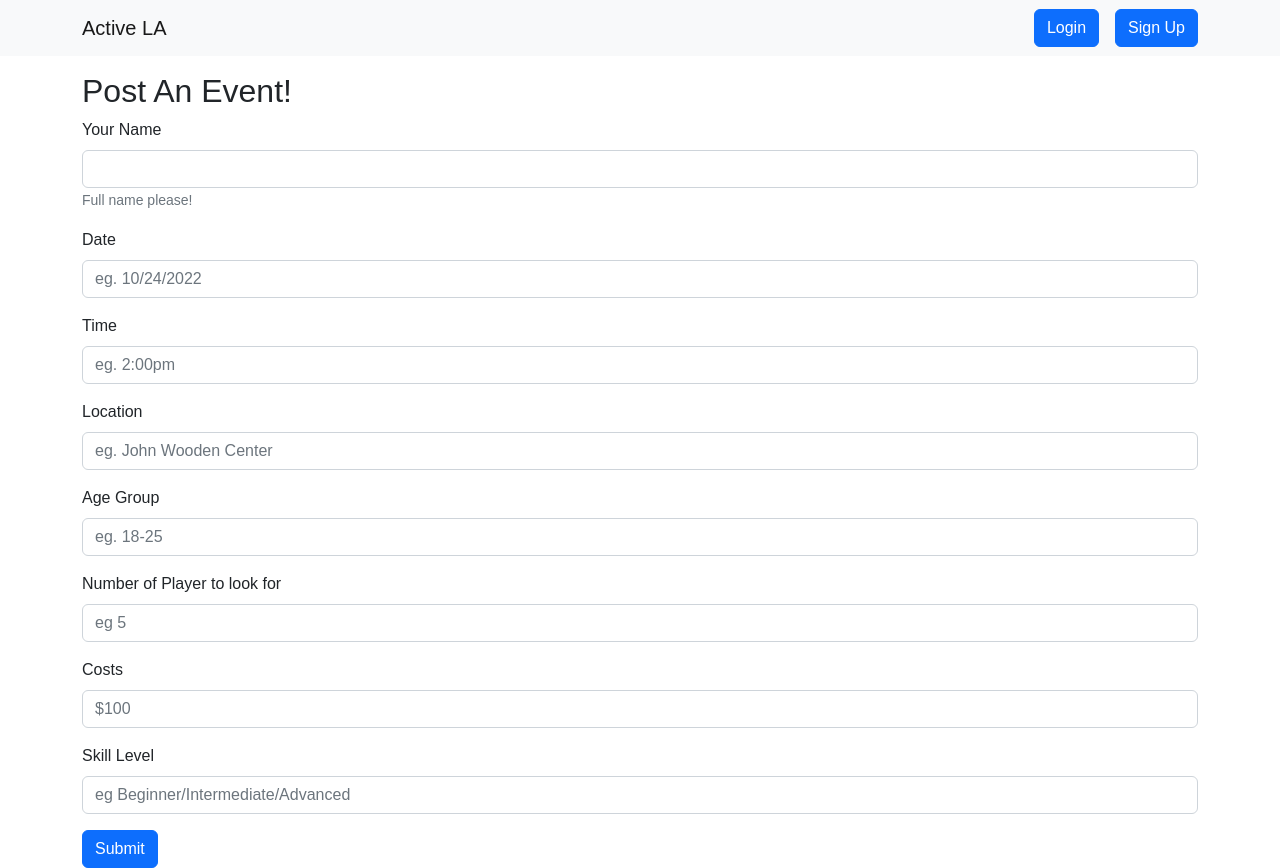
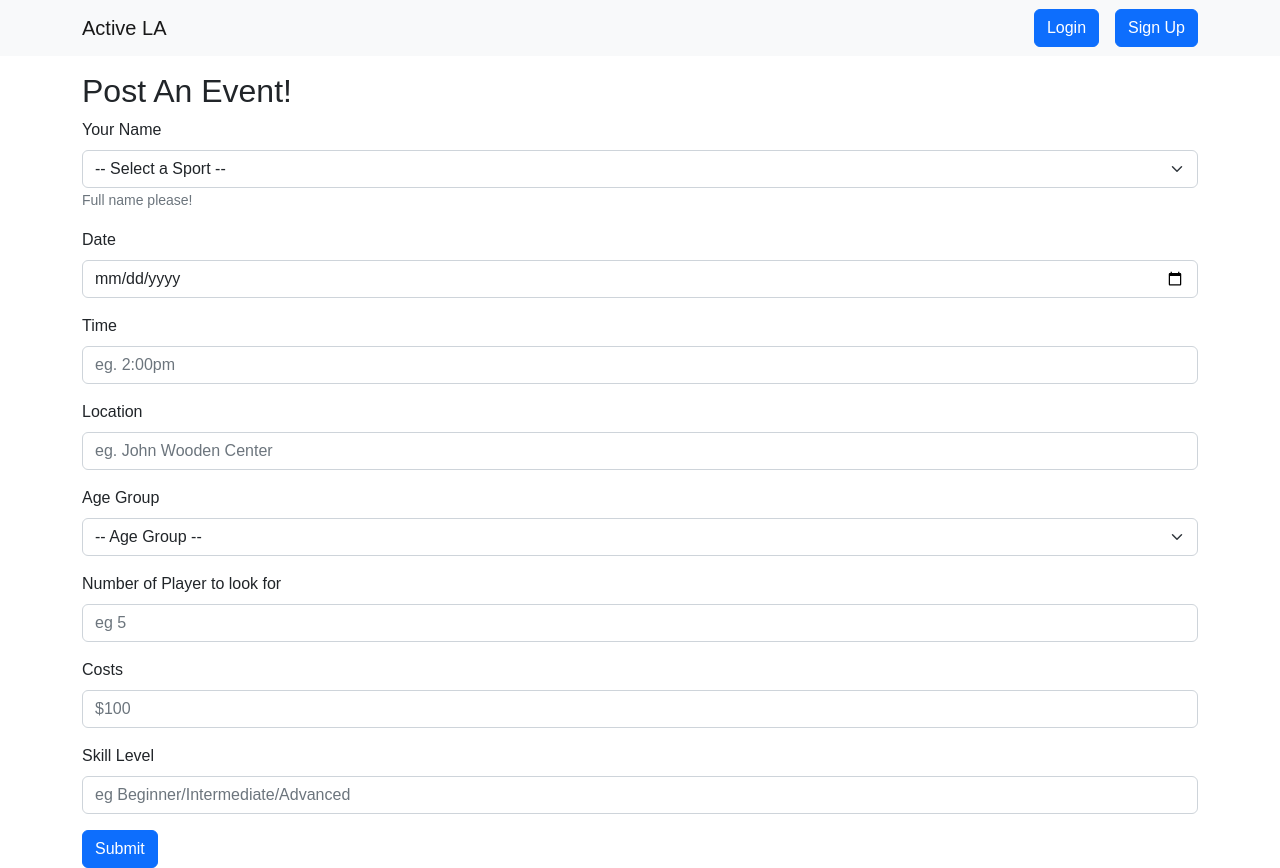
Before and after one commit to TayKaiJun/ActiveLA, a React (Create React App) app in the folder client/: page /PostEvent in a window 1280 px wide. Built offline with nearby package versions, Linux system fonts and the light colour scheme.

Commit message:
sports and age field dropdown, added date picker

```diff
--- a/client/src/pages/Post-Event/index.jsx
+++ b/client/src/pages/Post-Event/index.jsx
@@ -62,12 +62,25 @@ const validateForm = () => {
       <Form>
         <Form.Group className="mb-3" controlId="name">
           <Form.Label>Your Name</Form.Label>
-          <Form.Control
+          <Form.Select
             type="text"
             value={form.name}
             onChange={(e) => setField("name", e.target.value)}
-            isInvalid={!!errors.name}
-          />
+            isInvalid={!!errors.name} >
+            <option value="" selected disabled>-- Select a Sport --</option>
+            <option value="Badminton">Badminton</option>
+            <option value="Baseball">Baseball</option>
+            <option value="Basketball">Basketball</option>
+            <option value="Cricket">Cricket</option>
+            <option value="Football">Football</option>
+            <option value="Hockey">Hockey</option>
+            <option value="Rugby">Rugby</option>
+            <option value="Soccer">Soccer</option>
+            <option value="Swimming">Swimming</option>
+            <option value="Table Tennis">Table Tennis</option>
+            <option value="Ultimate Frisbee">Ultimate Frisbee</option>
+            <option value="Volleyball">Volleyball</option>
+          </Form.Select>
           <Form.Control.Feedback type="invalid">{errors.name}</Form.Control.Feedback>
           <Form.Text className="text-muted">Full name please!</Form.Text>
         </Form.Group>
@@ -75,7 +88,7 @@ const validateForm = () => {
         <Form.Group className="mb-3" controlId="date">
           <Form.Label>Date</Form.Label>
           <Form.Control
-            type="text"
+            type="date"
             placeholder="eg. 10/24/2022"
             value={form.date}
             onChange={(e) => setField("date", e.target.value)}
@@ -110,13 +123,18 @@ const validateForm = () => {
 
         <Form.Group className="mb-3" controlId="ageGroup">
           <Form.Label>Age Group</Form.Label>
-          <Form.Control
+          <Form.Select
             type="text"
             placeholder="eg. 18-25"
             value={form.ageGroup}
             onChange={(e) => setField("ageGroup", e.target.value)}
-            isInvalid={!!errors.ageGroup}
-          />
+            isInvalid={!!errors.ageGroup}>
+            <option value="" selected disabled>-- Age Group --</option>
+            <option value="Open to All Ages">Open to All Ages</option>
+            <option value="Teens">Teens</option>
+            <option value="Adults">Adults</option>
+            <option value="Seniors">Seniors</option>
+          </Form.Select>
           <Form.Control.Feedback type="invalid">{errors.ageGroup}</Form.Control.Feedback>
         </Form.Group>
 
@@ -165,31 +183,3 @@ const validateForm = () => {
 }
 
 export default postEvent;
-
-// let Event = new Schema({
-//   // List attributes model will contain. They will correspond to attribute name in MongoDB
-//   name: {
-//       type: String
-//   },
-//   date: {
-//       type: String
-//   },
-//   time: {
-//       type: String
-//   },
-//   location: {
-//       type: String
-//   },
-//   skilllevel: {
-//       type: String
-//   },
-//   agegroup: {
-//       type: String
-//   },
-//   numberofplayerslookingfor: {
-//       type: String
-//   },
-//   costs: {
-//       type: String
-//   }
-// });
```
